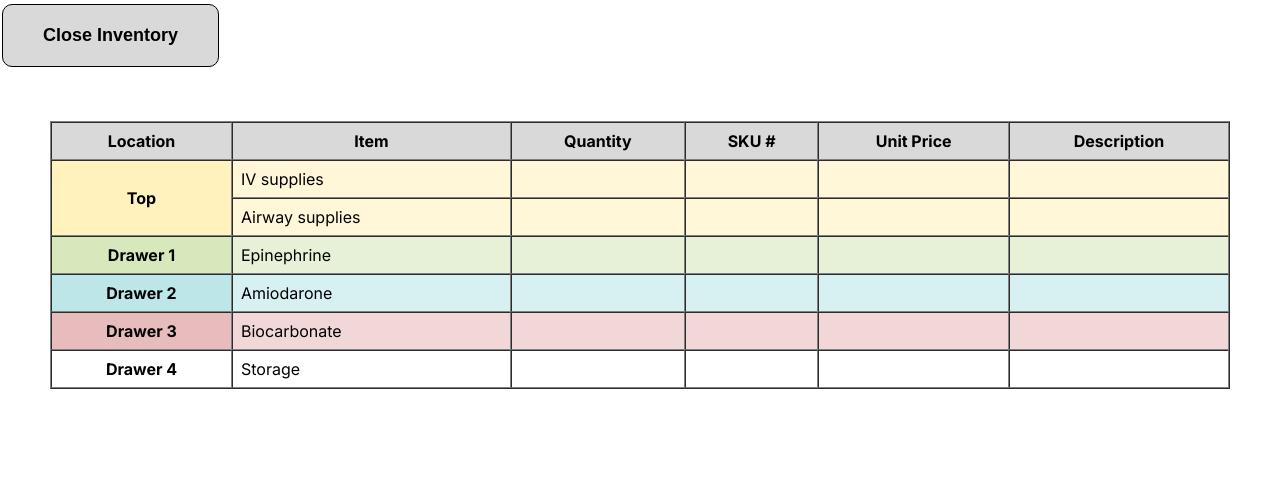
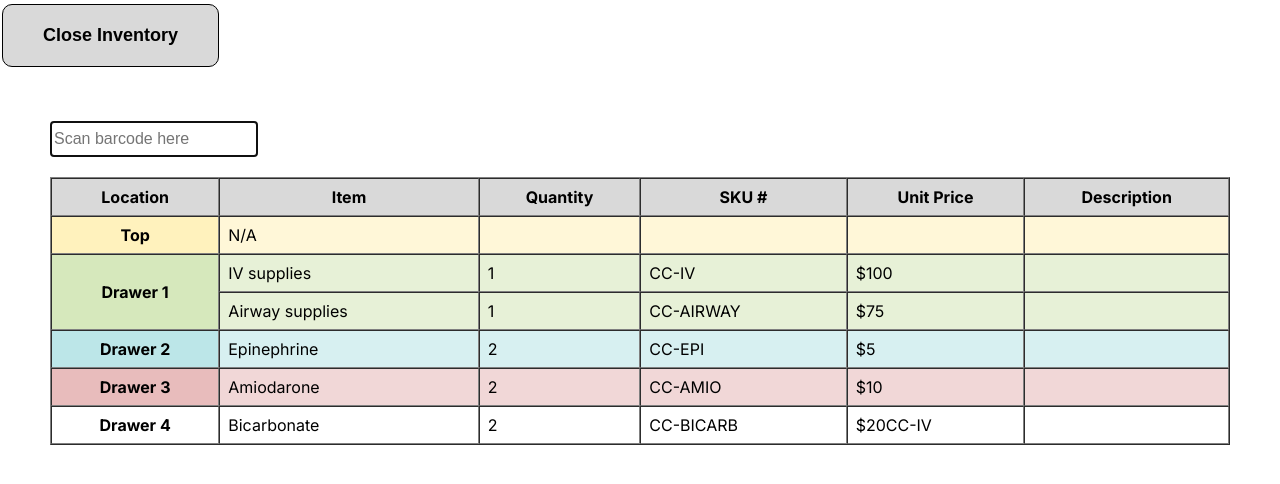
Before and after one commit to J1450/25-26, a Flask app: page /inventory in a window 1280 px wide. Shown: the top 484 px of the page. Run offline with Flask 3, Linux system fonts and the light colour scheme.

Commit message:
New frontend Infra

```diff
--- a/app.py
+++ b/app.py
@@ -25,13 +25,46 @@
     }
 }
 
+# Inventory data structure
+inventory = {
+    "CC-IV": {
+        "name": "IV supplies",
+        "quantity": 1,
+        "location": "Top"
+    },
+    "CC-AIRWAY": {
+        "name": "Airway supplies",
+        "quantity": 1,
+        "location": "Top"
+    },
+    "CC-EPI": {
+        "name": "Epinephrine",
+        "quantity": 2,
+        "location": "Drawer 1"
+    },
+    "CC-AMIO": {
+        "name": "Amiodarone",
+        "quantity": 2,
+        "location": "Drawer 2"
+    },
+    "CC-BICARB": {
+        "name": "Bicarbonate",
+        "quantity": 2,
+        "location": "Drawer 3"
+    }
+}
+
+
 interactions = []
 current_scenario = 0
 
-# Demo sensor states
+# Sensor states
 sensor_states = {
     'iv_removed': False,
-    'oxygen_removed': False
+    'oxygen_removed': False,
+    'epi_removed': False,
+    'amio_removed': False,
+    'bicarb_removed': False
 }
 
 # Serial connection between arduino and pressure sensors
@@ -40,31 +73,52 @@
 def find_arduino_port():
     """Find Arduino COM port"""
     return '/dev/cu.usbmodem101'
-
 def read_serial_data():
     """Read data from Arduino in background thread"""
     global serial_connection, sensor_states
+
     while True:
         try:
             if serial_connection and serial_connection.in_waiting > 0:
-                line = serial_connection.readline().decode('utf-8').strip()
-                print(f"Received: {line}")
+                line = serial_connection.readline().decode("utf-8", errors="ignore").strip()
 
-                if line.startswith("SENSOR:"):
-                    # Parse sensor data
-                    parts = line.split(":")
-                    for part in parts[1:]:
-                        if "=" in part:
-                            key, value = part.split("=")
-                            if key == "IV":
-                                sensor_states['iv_removed'] = (value == "1")
-                            elif key == "OXYGEN":
-                                sensor_states['oxygen_removed'] = (value == "1")
+                if not line:
+                    continue
 
-                    print(f"Updated sensor states: {sensor_states}")
+                print("Received:", line)
+
+                if not line.startswith("SENSOR:"):
+                    continue
+
+                parts = line.replace("SENSOR:", "").split(":")
+
+                for part in parts:
+                    if "=" not in part:
+                        continue
+
+                    key, value = part.split("=", 1)
+
+
+                    if key == "IV":
+                        sensor_states["iv_removed"] = (value != "1")  # NOT present = removed
+
+                    elif key == "OXYGEN":
+                        sensor_states["oxygen_removed"] = (value != "1")
+
+                    elif key == "EPI":
+                        sensor_states["epi_removed"] = (value != "1")
+
+                    elif key == "AMIO":
+                        sensor_states["amio_removed"] = (value != "1")
+
+                    elif key == "BICARB":
+                        sensor_states["bicarb_removed"] = (value != "1")
+
+                print("Updated sensor states (inverted logic):", sensor_states)
+
         except Exception as e:
-            print(f"Serial read error: {e}")
-            time.sleep(1)
+            print("Serial read error:", e)
+            time.sleep(0.5)
 
 def init_serial():
     """Initialize serial connection to Arduino"""
@@ -95,60 +149,43 @@
     })
 
 # Route to check and update tasks based on sensors
-@app.route('/check_tasks_from_sensors', methods=['GET'])
+@app.route("/check_tasks_from_sensors")
 def check_tasks_from_sensors():
-    """Check and update tasks based on sensor states"""
-    global current_scenario, tasks, sensor_states
-
-    if current_scenario != 0:  # Only for Asystole for now
-        return jsonify({'success': False, 'message': 'Not in Asystole scenario'})
-
     updated_tasks = []
 
-    # Check IV task
-    if sensor_states['iv_removed']:
-        # Check if "Place IV #1" in Medications is not already completed
-        if 'Medications' in tasks[0]:
-            med_tasks = tasks[0]['Medications']
-            for i, (task_name, _) in enumerate(med_tasks['steps']):
-                if task_name == 'Place IV #1' and i >= med_tasks['count']:
-                    # Mark as completed
-                    med_tasks['count'] = i + 1
-                    updated_tasks.append({
-                        'category': 'Medications',
-                        'task': task_name,
-                        'index': i
-                    })
+    if sensor_states["iv_removed"]:
+        updated_tasks.append({
+            "category": "Medications",
+            "task": "Place IV #1"
+        })
 
-                    # Record interaction
-                    timestamp = datetime.now().strftime("%m/%d/%Y %H:%M:%S")
-                    interactions.append([f"[Asystole] Medications - Completed: {task_name} (via sensor)", timestamp])
-                break
+    if sensor_states["oxygen_removed"]:
+        updated_tasks.append({
+            "category": "Airways",
+            "task": "Place Oxygen"
+        })
 
-    # Check Oxygen task
-    if sensor_states['oxygen_removed']:
-        # Check if "Place Oxygen" in Airways is not already completed
-        if 'Airways' in tasks[0]:
-            airway_tasks = tasks[0]['Airways']
-            for i, (task_name, _) in enumerate(airway_tasks['steps']):
-                if task_name == 'Place Oxygen' and i >= airway_tasks['count']:
-                    # Mark as completed
-                    airway_tasks['count'] = i + 1
-                    updated_tasks.append({
-                        'category': 'Airways',
-                        'task': task_name,
-                        'index': i
-                    })
+    if sensor_states["epi_removed"]:
+        updated_tasks.append({
+            "category": "Medications",
+            "task": "Give Epi"
+        })
 
-                    # Record interaction
-                    timestamp = datetime.now().strftime("%m/%d/%Y %H:%M:%S")
-                    interactions.append([f"[Asystole] Airways - Completed: {task_name} (via sensor)", timestamp])
-                break
+    if sensor_states["amio_removed"]:
+        updated_tasks.append({
+            "category": "Medications",
+            "task": "Give Amiodarone"
+        })
+
+    if sensor_states["bicarb_removed"]:
+        updated_tasks.append({
+            "category": "Medications",
+            "task": "Give Bicarbonate"
+        })
 
     return jsonify({
-        'success': True,
-        'updated_tasks': updated_tasks,
-        'sensor_states': sensor_states
+        "updated_tasks": updated_tasks,
+        "sensor_states": sensor_states
     })
 
 @app.route('/')
@@ -361,8 +398,7 @@
 
 @app.route('/inventory')
 def inventory_page():
-    # return '<img src="/static/images/inventory.png" alt="Inventory">'
-    return render_template('inventory.html')
+    return render_template("inventory.html", inventory=inventory)
 
 @app.route('/download_page')
 def download_page():
@@ -439,6 +475,36 @@
     except Exception as e:
         return jsonify({'success': False, 'message': str(e)}), 500
 
+
+@app.route("/scan_item", methods=["POST"])
+def scan_item():
+    data = request.json
+    barcode = data.get("barcode")
+    action = data.get("action", "remove")  # remove or add
+
+    if barcode not in inventory:
+        return jsonify({"success": False, "error": "Unknown barcode"})
+
+    if action == "remove":
+        if inventory[barcode]["quantity"] > 0:
+            inventory[barcode]["quantity"] -= 1
+        else:
+            return jsonify({"success": False, "error": "Out of stock"})
+    else:
+        inventory[barcode]["quantity"] += 1
+
+
+
+    return jsonify({
+        "success": True,
+        "item": inventory[barcode]["name"],
+        "quantity": inventory[barcode]["quantity"],
+        "barcode": barcode,
+        "sku": barcode
+    })
+
+
+
 if __name__ == '__main__':
     # Initialize serial connection
 
--- a/backend/serial_listener.py
+++ b/backend/serial_listener.py
@@ -10,7 +10,7 @@
 
         self.arduino = None
 
-        # Status label - CREATE THIS FIRST!
+        # Status label
         self.status_label = tk.Label(root, text="Connecting...", fg="blue", font=("Arial", 10))
         self.status_label.pack(pady=10)
 
--- a/templates/inventory.html
+++ b/templates/inventory.html
@@ -18,6 +18,9 @@
 <body>
 
     <div style="padding: 50px; overflow-x: auto;">
+        <input type="text" id="barcodeInput" autofocus
+            style="width: 200px; height: 30px; font-size: 16px; margin-bottom: 20px;" placeholder="Scan barcode here">
+
 
         <table border="1" cellspacing="0" cellpadding="8" width="100%">
             <thead>
@@ -33,15 +36,8 @@
 
             <tbody>
                 <tr class="row-top">
-                    <td class="location-top" rowspan="2">Top</td>
-                    <td>IV supplies</td>
-                    <td></td>
-                    <td></td>
-                    <td></td>
-                    <td></td>
-                </tr>
-                <tr class="row-top">
-                    <td>Airway supplies</td>
+                    <td class="location-top">Top</td>
+                    <td>N/A</td>
                     <td></td>
                     <td></td>
                     <td></td>
@@ -49,44 +45,142 @@
                 </tr>
 
                 <tr class="row-drawer-1">
-                    <td class="location-drawer-1">Drawer 1</td>
-                    <td>Epinephrine</td>
+                    <td class="location-drawer-1" rowspan="2">Drawer 1</td>
+                    <td>IV supplies</td>
+                    <td id="ivQty">{{ inventory["CC-IV"]["quantity"] }}</td>
+                    <td>CC-IV</td>
+                    <td>$100</td>
                     <td></td>
-                    <td></td>
-                    <td></td>
+                </tr>
+
+                <tr class="row-drawer-1">
+                    <td>Airway supplies</td>
+                    <td id="airwayQty">{{ inventory["CC-AIRWAY"]["quantity"] }}</td>
+                    <td>CC-AIRWAY</td>
+                    <td>$75</td>
                     <td></td>
                 </tr>
 
                 <tr class="row-drawer-2">
                     <td class="location-drawer-2">Drawer 2</td>
-                    <td>Amiodarone</td>
-                    <td></td>
-                    <td></td>
-                    <td></td>
+                    <td>Epinephrine</td>
+                    <td id="epiQty">{{ inventory["CC-EPI"]["quantity"] }}</td>
+                    <td>CC-EPI</td>
+                    <td>$5</td>
                     <td></td>
                 </tr>
 
                 <tr class="row-drawer-3">
                     <td class="location-drawer-3">Drawer 3</td>
-                    <td>Biocarbonate</td>
-                    <td></td>
-                    <td></td>
-                    <td></td>
+                    <td>Amiodarone</td>
+                    <td id="amiQty">{{ inventory["CC-AMIO"]["quantity"] }}</td>
+                    <td>CC-AMIO</td>
+                    <td>$10</td>
                     <td></td>
                 </tr>
 
                 <tr class="row-drawer-4">
                     <td class="location-drawer-4">Drawer 4</td>
-                    <td>Storage</td>
-                    <td></td>
-                    <td></td>
-                    <td></td>
+                    <td>Bicarbonate</td>
+                    <td id="bicarbQty">{{ inventory["CC-BICARB"]["quantity"] }}</td>
+                    <td>CC-BICARB</td>
+                    <td>$20CC-IV
+
+                    </td>
                     <td></td>
                 </tr>
             </tbody>
         </table>
 
     </div>
+    <script>
+        // Inventory page barcode scanner - standalone JavaScript (no jQuery needed)
+        document.addEventListener('DOMContentLoaded', function () {
+            console.log('Inventory page loaded, initializing scanner...');
+
+            const barcodeInput = document.getElementById('barcodeInput');
+
+            if (barcodeInput) {
+                barcodeInput.focus();
+
+                const inventoryMap = {
+                    "CC-IV": "ivQty",
+                    "CC-AIRWAY": "airwayQty",
+                    "CC-EPI": "epiQty",
+                    "CC-AMIO": "amiQty",
+                    "CC-BICARB": "bicarbQty"
+                };
+
+                // Log the initial quantities
+                console.log('Initial quantities:', {
+                    iv: document.getElementById('ivQty')?.textContent,
+                    airway: document.getElementById('airwayQty')?.textContent,
+                    epi: document.getElementById('epiQty')?.textContent,
+                    ami: document.getElementById('amiQty')?.textContent,
+                    bicarb: document.getElementById('bicarbQty')?.textContent
+                });
+
+                barcodeInput.addEventListener('keydown', function (e) {
+                    if (e.key === 'Enter') {
+                        const code = barcodeInput.value.trim();
+
+                        if (inventoryMap[code]) {
+
+                            fetch('/scan_item', {
+                                method: 'POST',
+                                headers: { 'Content-Type': 'application/json' },
+                                body: JSON.stringify({
+                                    barcode: code,
+                                    action: 'add'
+                                })
+                            })
+                                .then(res => {
+                                    return res.json();
+                                })
+                                .then(data => {
+
+                                    if (data.success) {
+                                        const elementId = inventoryMap[data.barcode];
+                                        const qtyCell = document.getElementById(elementId);
+
+                                        if (qtyCell) {
+                                            qtyCell.textContent = data.quantity;
+
+                                            // Visual feedback
+                                            qtyCell.style.backgroundColor = '#90EE90';
+                                            qtyCell.style.transition = 'background-color 0.5s';
+                                            setTimeout(() => {
+                                                qtyCell.style.backgroundColor = '';
+                                            }, 500);
+                                        }
+
+                                        // Clear input for next scan
+                                        barcodeInput.value = '';
+                                        barcodeInput.focus();
+                                    } else {
+                                        alert(data.error || 'Error updating inventory');
+                                        barcodeInput.value = '';
+                                        barcodeInput.focus();
+                                    }
+                                })
+                                .catch(error => {
+                                    console.error('Fetch error:', error);
+                                    barcodeInput.value = '';
+                                    barcodeInput.focus();
+                                });
+                        } else {
+                            alert('Unknown barcode: ' + code);
+                            barcodeInput.value = '';
+                            barcodeInput.focus();
+                        }
+                    }
+                });
+
+                barcodeInput.addEventListener('input', function (e) {
+                });
+            }
+        });
+    </script>
 
 </body>
 
```
Also changed, not shown: static/js/new_app.js (+70 -37 lines).
